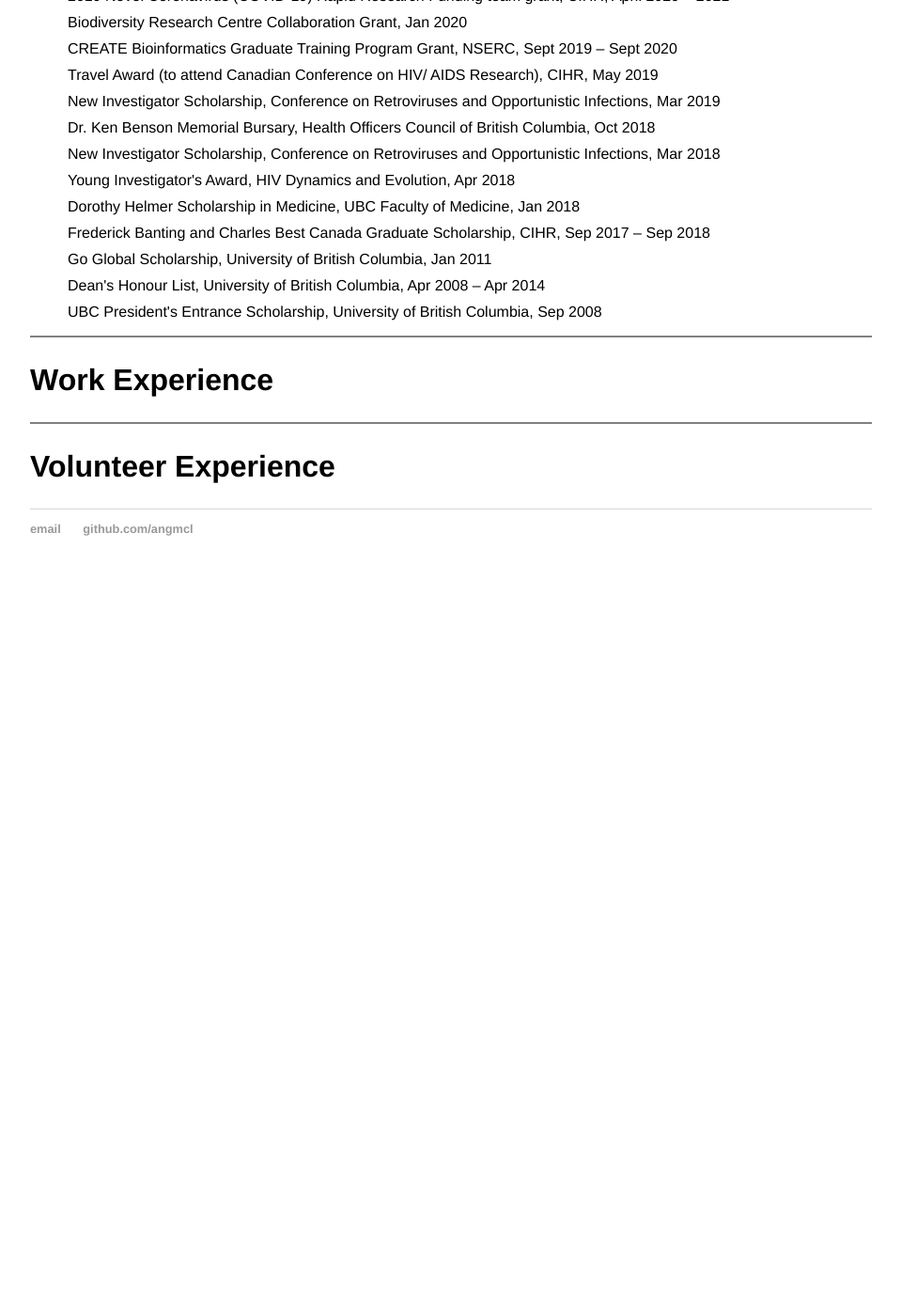
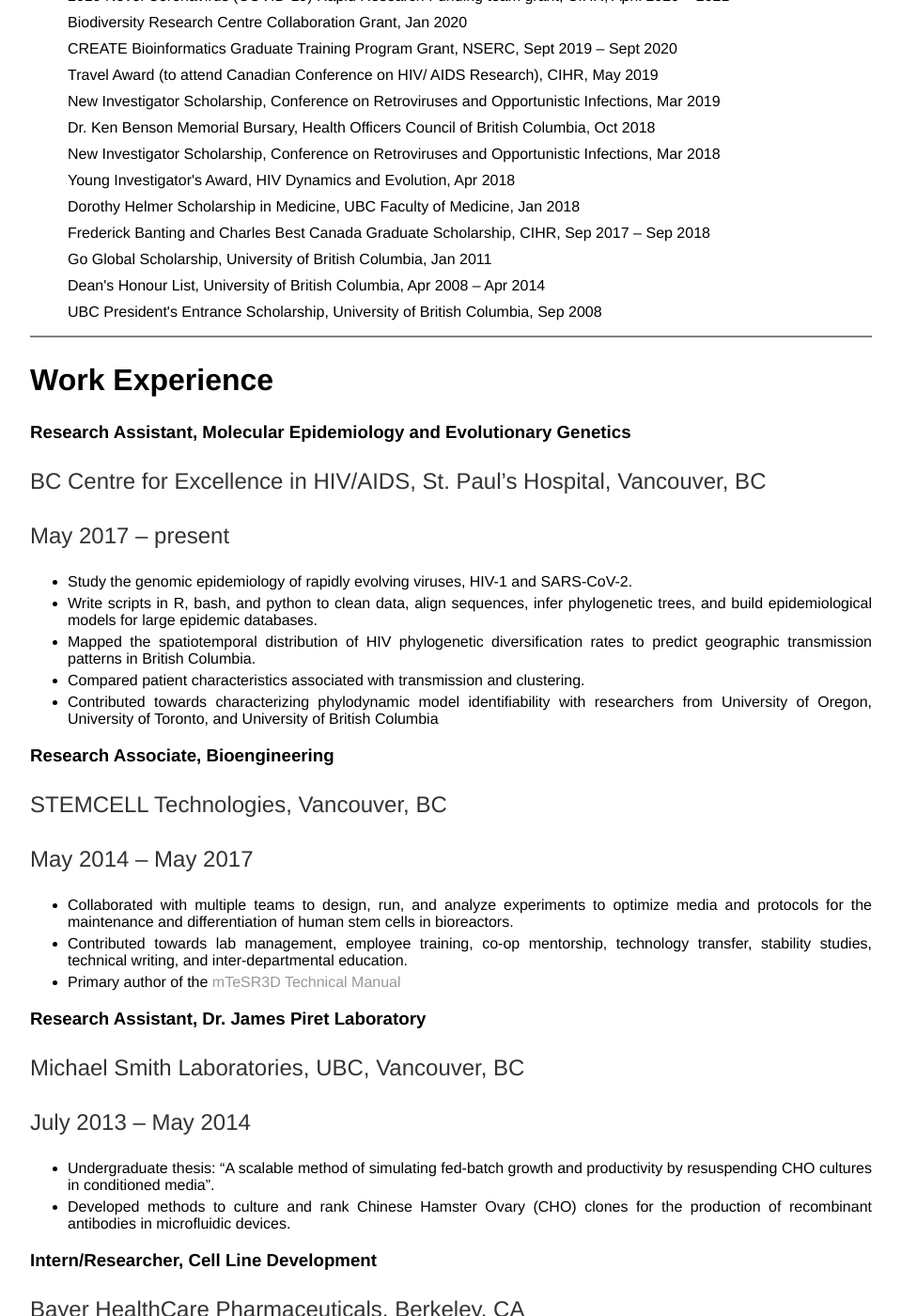
Before and after one commit to AngMcL/angmcl.github.io, a Jekyll site: the page built from cv/index.html, in a window 1280 px wide and 1400 px high, scrolled down 2205 px. Shown: the whole window at 94% size, without its empty margins (160-1119 px from the left). Built offline with Jekyll 4.4.1, drawn with Linux system fonts in a browser that asks for light colours; before the commit the page ends 2835 px from its top, so only the background shows below that; some of the changed text lies outside the part shown.

Commit message:
Update index.html

```diff
--- a/cv/index.html
+++ b/cv/index.html
@@ -73,7 +73,64 @@ title: Curriculum vitae
   <hr style="height:2px;border-width:0;color:gray;background-color:gray">
   <h2>Work Experience </h2>
 
+  <h3>Research Assistant, Molecular Epidemiology and Evolutionary Genetics</h3>
+  <p>BC Centre for Excellence in HIV/AIDS, St. Paul’s Hospital, Vancouver, BC</p>
+  <p>May 2017 – present</p>
+  <ul>
+    <li style="margin-bottom: 5px">Study the genomic epidemiology of rapidly evolving viruses, HIV-1 and SARS-CoV-2.</li>
+    <li style="margin-bottom: 5px">Write scripts in R, bash, and python to clean data, align sequences, infer phylogenetic trees, and build epidemiological models for large epidemic databases.</li>
+    <li style="margin-bottom: 5px">Mapped the spatiotemporal distribution of HIV phylogenetic diversification rates to predict geographic transmission patterns in British Columbia.</li>
+    <li style="margin-bottom: 5px">Compared patient characteristics associated with transmission and clustering.</li>
+    <li style="margin-bottom: 5px">Contributed towards characterizing phylodynamic model identifiability with researchers from University of Oregon, University of Toronto, and University of British Columbia</li>
+  </ul>
+
+  <h3>Research Associate, Bioengineering</h3>
+  <p>STEMCELL Technologies, Vancouver, BC</p>
+  <p>May 2014 – May 2017</p>
+  <ul>
+    <li style="margin-bottom: 5px">Collaborated with multiple teams to design, run, and analyze experiments to optimize media and protocols for the maintenance and differentiation of human stem cells in bioreactors.</li>
+    <li style="margin-bottom: 5px">Contributed towards lab management, employee training, co-op mentorship, technology transfer, stability studies, technical writing, and inter-departmental education.</li>
+    <li style="margin-bottom: 5px">Primary author of the <a href="https://www.stemcell.com/media/files/manual/10000005520-Expansion_of_Human_Pluripotent_Stem_Cells_as_Aggregates_in_Suspension_Culture_Using_mTeSR_3D.pdf">mTeSR3D Technical Manual</a></li>
+  </ul>
+
+  <h3>Research Assistant, Dr. James Piret Laboratory	</h3>
+  <p>Michael Smith Laboratories, UBC, Vancouver, BC</p>
+  <p>July 2013 – May 2014</p>
+  <ul>
+    <li style="margin-bottom: 5px">Undergraduate thesis: “A scalable method of simulating fed-batch growth and productivity by resuspending CHO cultures in conditioned media”.</li>
+    <li style="margin-bottom: 5px">Developed methods to culture and rank Chinese Hamster Ovary (CHO) clones for the production of recombinant antibodies in microfluidic devices.</li>
+  </ul>
+
+  <h3>Intern/Researcher, Cell Line Development</h3>
+  <p>Bayer HealthCare Pharmaceuticals, Berkeley, CA</p>
+  <p>July 2012 – July 2013</p>
+  <ul>
+    <li style="margin-bottom: 5px">Transfected, cloned, scaled up, and ranked Chinese Hamster Ovaries (CHO) cell lines to produce recombinant biopharmaceutical antibodies. </li>
+    <li style="margin-bottom: 5px">Collected, analyzed, and presented data to scientific and corporate audiences. </li>
+  </ul>
+
   <hr style="height:2px;border-width:0;color:gray;background-color:gray">
   <h2>Volunteer Experience</h2>
 
+  <h3>Canadian Red Cross Emergency Response Team, Vancouver BC</h3>
+  <p>Dec 2020 - present</p>
+  <p>Contribute to emergency response by assisting victims to meet their immediate needs. </p>
+
+  <h3>Dr. Peter Centre, Vancouver BC </h3>
+  <p>May 2018 – Jan 2020</p>
+  <p>Engaged with HIV+ community and participate in therapy activities within the Day Health Program.</p>
+
+  <h3>Physical Activity Research Centre, ICORD, Vancouver BC </h3>
+  <p>Nov 2014 - July 2015</p>
+  <p>Assisted research participants with spinal cord injuries with their rehabilitative exercises.</p>
+
+  <h3>Vancouver Folk Music Festival, Vancouver BC</h3>
+  <p>July 2014 – July 2019</p>
+  <p>As a Shift Coordinator, managed 30 volunteers per shift to run beer garden with capacity for 1500 festival attendees.</p>
+
+  <h3>Vancouver Adaptive Snow Sports, Vancouver BC </h3>
+  <p>Jan 2014 – present</p>
+  <p>Teach adaptive snowboarding at Grouse Mountain for people with disabilities.</p>
+
+
 </div><!--/.blurb ->
```
